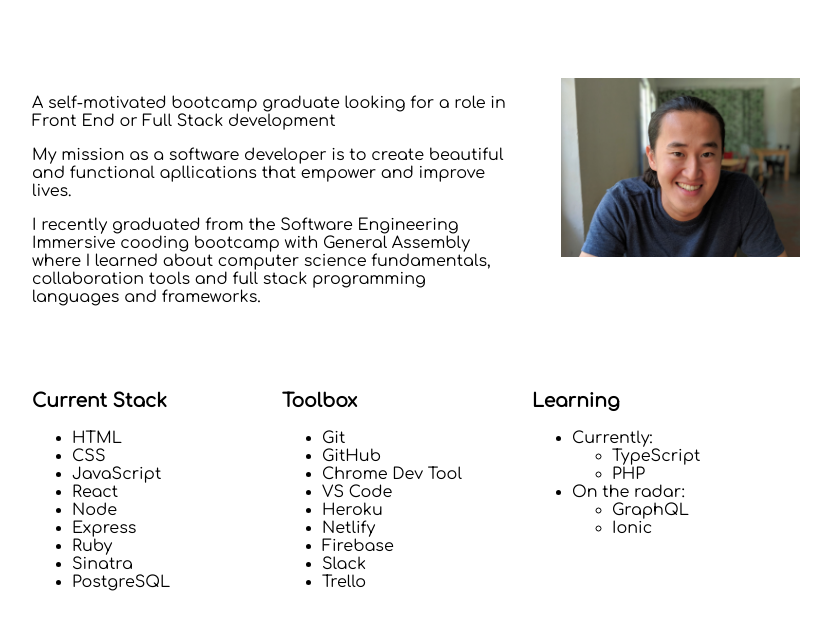
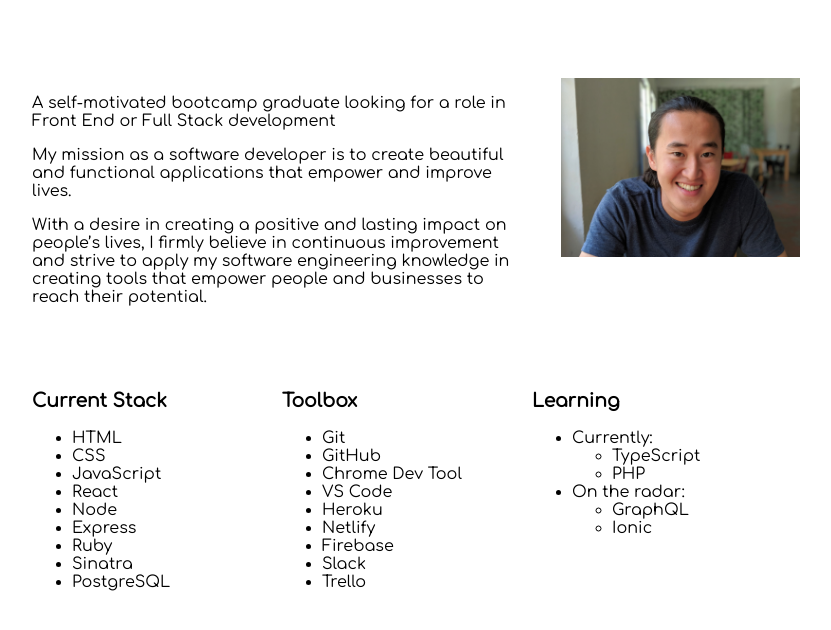
Before and after one commit to tkeeching/portfolio-site-gatsby, a Gatsby site: page /About/About in a window 1280 px wide. Shown: the part 316-946 px from the top of the page, without its empty margins (224-1055 px from the left). Built offline with nearby package versions, Linux system fonts and the light colour scheme; Gatsby itself is replaced by a stand-in of ours.

```diff
--- a/src/pages/About/About.tsx
+++ b/src/pages/About/About.tsx
@@ -10,11 +10,11 @@
     <div className="profile-grid-container">
       <div>
         <p>A self-motivated bootcamp graduate looking for a role in Front End or Full Stack development</p>
-        <p>My mission as a software developer is to create beautiful and functional apllications that empower and improve lives.</p>
+        <p>My mission as a software developer is to create beautiful and functional applications that empower and improve lives.</p>
         <p>
-          I recently graduated from the Software Engineering Immersive
-          cooding bootcamp with General Assembly where I learned about computer science fundamentals,
-          collaboration tools and full stack programming languages and frameworks.
+          With a desire in creating a positive and lasting impact on people’s lives, I firmly believe in
+          continuous improvement and strive to apply my software engineering knowledge in creating tools
+          that empower people and businesses to reach their potential.
         </p>
       </div>
       <div className="profile-img">
```
Also changed, not shown: firebase.json (added), 2 other files.
